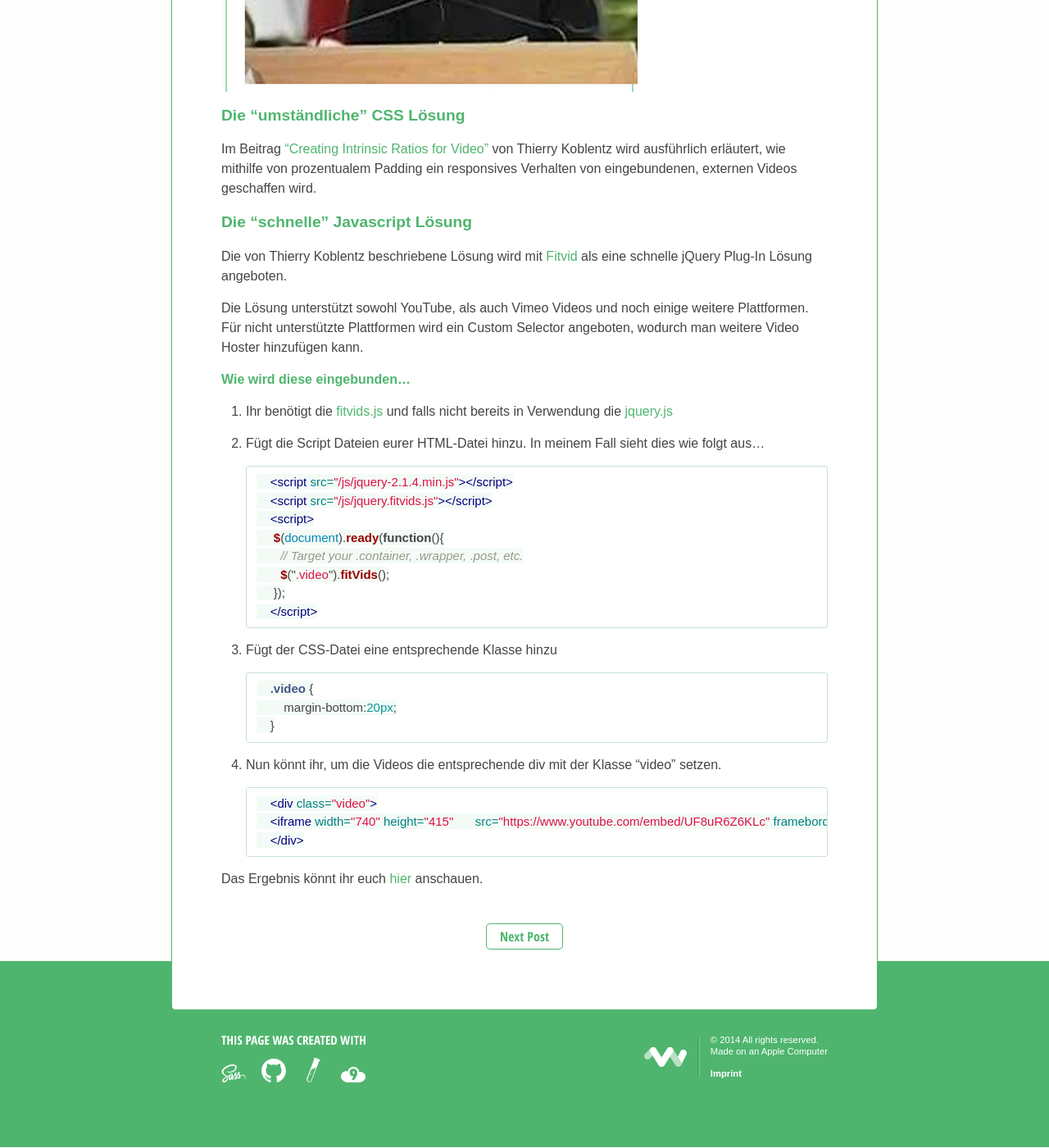
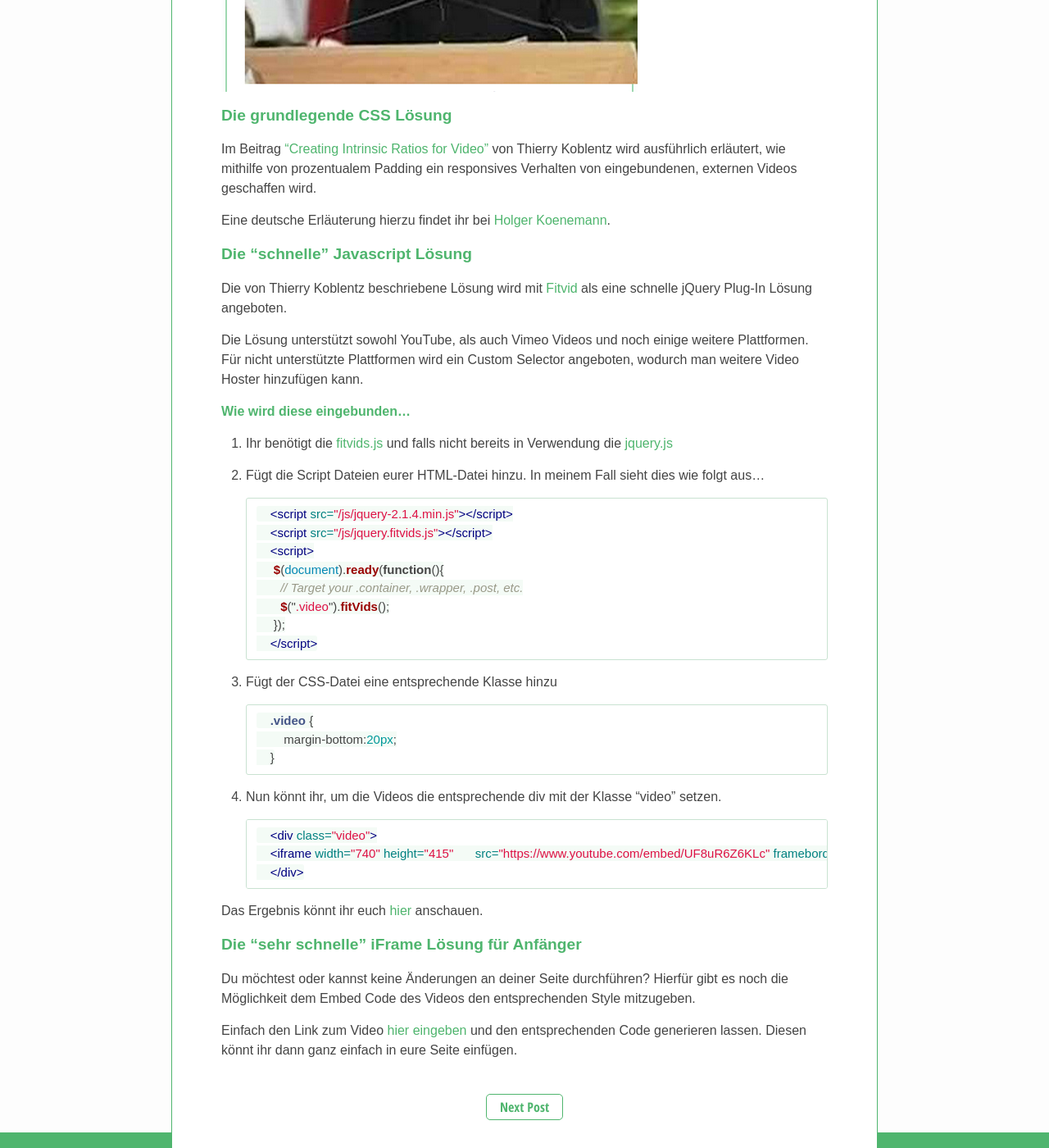
Before and after one commit to webwb/webwb.github.io, a Jekyll site: the page built from _posts/2015-09-21-responsiv-design-embedded-videos.md, in a window 1280 px wide and 1400 px high, scrolled down 1432 px. Shown: the whole window at 82% size. Built offline with Jekyll 4.4.1, drawn with Linux system fonts in a browser that asks for light colours; comment, search, counter and statistics services are not loaded; some of the changed text lies outside the part shown.

Commit message:
Updated 2015-09-21-responsiv-design-embedded-videos.md

```diff
--- a/_posts/2015-09-21-responsiv-design-embedded-videos.md
+++ b/_posts/2015-09-21-responsiv-design-embedded-videos.md
@@ -22,8 +20,10 @@ Jeder, der ein YouTube- oder Vimeo-Video in seine responsive Seite einbaut, wird
 Bei einem responsiven Design sieht das Ganze dann leider auf kleineren Bildschirmen wie folgt aus:
 ![Embedded Video nicht responsive]({{site.baseurl}}/images/videononresponsiv.jpg)
 
-## Die "umständliche" CSS Lösung
+## Die grundlegende CSS Lösung
 Im Beitrag ["Creating Intrinsic Ratios for Video"](http://alistapart.com/article/creating-intrinsic-ratios-for-video) von Thierry Koblentz wird ausführlich erläutert, wie mithilfe von prozentualem Padding ein responsives Verhalten von eingebundenen, externen Videos geschaffen wird.
+
+Eine deutsche Erläuterung hierzu findet ihr bei [Holger Koenemann](http://www.holgerkoenemann.de).
 
 ## Die "schnelle" Javascript Lösung
 Die von Thierry Koblentz beschriebene Lösung wird mit [Fitvid](http://fitvidsjs.com/) als eine schnelle jQuery Plug-In Lösung angeboten.
@@ -64,3 +64,8 @@ Die Lösung unterstützt sowohl YouTube, als auch Vimeo Videos und noch einige w
     ~~~
 
 Das Ergebnis könnt ihr euch [hier](http://webworkers.io/life/2015/08/25/warum-motivation-das-einzige-ist-das-z-hlt-reden-die-jeder-geh-rt-haben-sollte.html) anschauen.
+
+## Die "sehr schnelle" iFrame Lösung für Anfänger
+Du möchtest oder kannst keine Änderungen an deiner Seite durchführen? Hierfür gibt es noch die Möglichkeit dem Embed Code des Videos den entsprechenden Style mitzugeben.
+
+Einfach den Link zum Video [hier eingeben](http://embedresponsively.com/) und den entsprechenden Code generieren lassen. Diesen könnt ihr dann ganz einfach in eure Seite einfügen.
```
Also changed, not shown: other parts of _posts/2015-09-21-responsiv-design-embedded-videos.md (+1 -3 lines).
